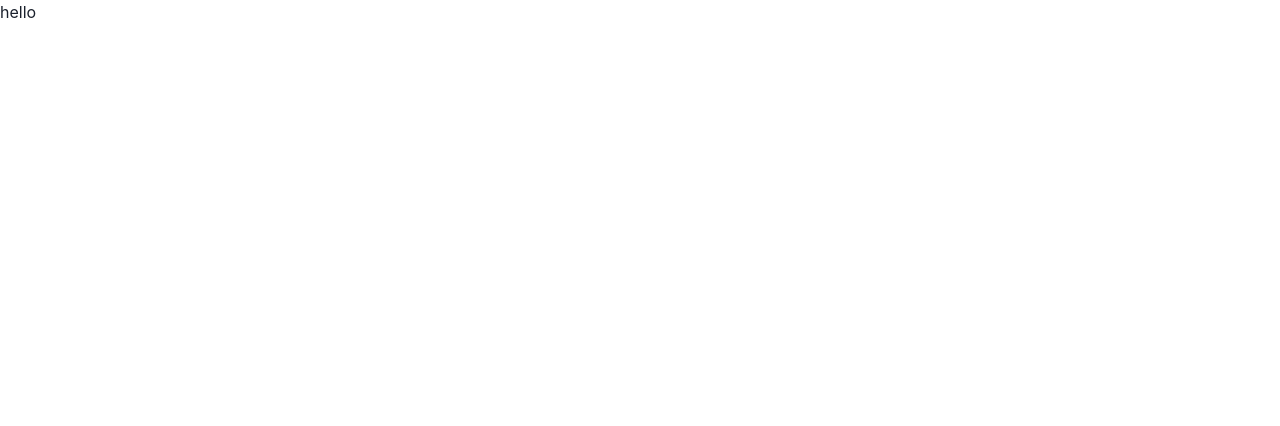
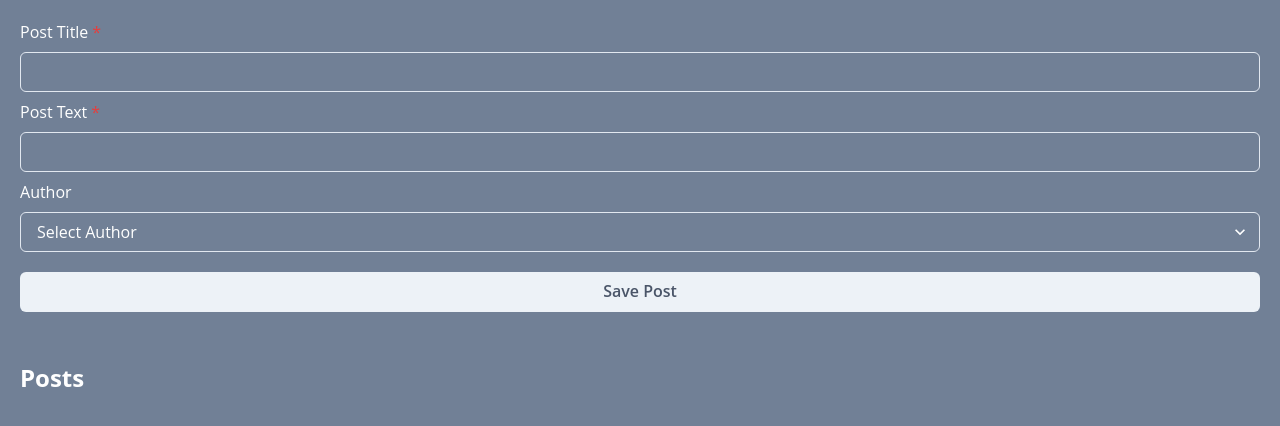
Before and after one commit to vitalii-minchuk/ReactProjects, a React (Create React App) app: page / in a window 1280 px wide. Shown: the top 426 px of the page. Built offline with nearby package versions, Linux system fonts and the light colour scheme.

Commit message:
post component

```diff
--- a/package.json
+++ b/package.json
@@ -6,6 +6,7 @@
     "@chakra-ui/react": "^2.2.4",
     "@emotion/react": "^11.10.0",
     "@emotion/styled": "^11.10.0",
+    "@fontsource/open-sans": "^4.5.10",
     "@reduxjs/toolkit": "^1.8.3",
     "@testing-library/jest-dom": "^5.16.4",
     "@testing-library/react": "^13.3.0",
@@ -14,6 +15,7 @@
     "@types/node": "^16.11.47",
     "@types/react": "^18.0.15",
     "@types/react-dom": "^18.0.6",
+    "date-fns": "^2.29.1",
     "framer-motion": "^7.0.0",
     "react": "^18.2.0",
     "react-dom": "^18.2.0",
--- a/src/App.tsx
+++ b/src/App.tsx
@@ -1,13 +1,17 @@
-import { Flex } from "@chakra-ui/react";
+import { Stack } from "@chakra-ui/react";
 import { FC } from "react";
-
+import Posts from "./components/Posts";
+import AddPostForm from "./components/Posts/AddPostForm";
 
 const App: FC = () => {
   return (
     <>
-    <Flex>hello</Flex>
+      <Stack>
+        <AddPostForm />
+        <Posts />
+      </Stack>
     </>
   );
-}
+};
 
 export default App;
--- /dev/null
+++ b/src/chakra/index.ts
@@ -0,0 +1,20 @@
+import { extendTheme } from "@chakra-ui/react";
+
+export const theme = extendTheme({
+  colors: {
+    brand: {
+      100: "#FF3c00",
+    }
+  },
+  fonts: {
+    body: "Open Sans, sans-serif",
+  },
+  styles: {
+    global: () => ({
+      body: {
+        bg: "gray.500",
+        color: "white",
+      }
+    })
+  },
+});
--- /dev/null
+++ b/src/components/Posts/AddPostForm.tsx
@@ -0,0 +1,79 @@
+import { Button, FormControl, FormLabel, Input, Select, Stack } from "@chakra-ui/react";
+import { ChangeEvent, FC, useState } from "react";
+import { useAppDispatch, useAppSelector } from "../../hooks";
+import { postAdded } from "../../redux/slices/postsSlice";
+
+const AddPostForm: FC = () => {
+  const [author, setAuthor] = useState("");
+  const [post, setPost] = useState({
+    title: "",
+    content: "",
+  });
+
+  const { users } = useAppSelector((state) => state.users);
+
+  const dispatch = useAppDispatch();
+
+  const onAddNewPost = () => {
+    if (post.title.trim() && post.content.trim()) {
+      dispatch(postAdded(post, author));
+      setPost({ title: "", content: "" });
+    }
+  };
+
+  const onSelectAuthor = (event: ChangeEvent<HTMLSelectElement>) => {
+    if (event.target.value === "Select Author") return;
+    setAuthor(event.target.value)
+  }
+
+  return (
+    <Stack p={5}>
+      <FormControl isRequired>
+        <FormLabel>Post Title</FormLabel>
+        <Input
+          value={post.title}
+          transition="all .5s"
+          _hover={{ bg: "gray.100", color: "gray.600" }}
+          _focus={{
+            color: "gray.600",
+            outline: "none",
+            border: "2px",
+            bg: "gray.100",
+            borderColor: "gray.100",
+          }}
+          onChange={(e) => setPost({ ...post, title: e.target.value })}
+        />
+      </FormControl>
+      <FormControl isRequired>
+        <FormLabel>Post Text</FormLabel>
+        <Input
+          value={post.content}
+          transition="all .5s"
+          _hover={{ bg: "gray.100", color: "gray.600" }}
+          _focus={{
+            color: "gray.600",
+            outline: "none",
+            border: "2px",
+            bg: "gray.100",
+            borderColor: "gray.100",
+          }}
+          onChange={(e) => setPost({ ...post, content: e.target.value })}
+        />
+      </FormControl>
+      <FormControl pb={3}>
+        <FormLabel>Author</FormLabel>
+        <Select onChange={(e: ChangeEvent<HTMLSelectElement>) => onSelectAuthor(e)}>
+          <option value="Select Author">Select Author</option>
+          {users.map(user => (
+            <option key={user.userId} value={user.userId}>{user.name}</option>
+          ))}
+        </Select>
+      </FormControl>
+      <Button color="gray.600" onClick={onAddNewPost}>
+        Save Post
+      </Button>
+    </Stack>
+  );
+};
+
+export default AddPostForm;
--- /dev/null
+++ b/src/components/Posts/Post.tsx
@@ -0,0 +1,38 @@
+import { Flex, Stack, Text } from "@chakra-ui/react";
+import { formatDistanceToNow, parseISO } from "date-fns";
+import { FC } from "react";
+import { useAppSelector } from "../../hooks";
+import { Post } from "../../redux/slices/postsSlice";
+
+interface ISinglePostProps {
+  post: Post;
+}
+
+const SinglePost: FC<ISinglePostProps> = ({ post }) => {
+  const { users } = useAppSelector((state) => state.users);
+  const author = users.filter((user) => user.userId === post.userId);
+  const timeAgo = formatDistanceToNow(parseISO(post.createdAt));
+
+console.log(post);
+  return (
+    <Stack
+      p={3}
+      spacing={2}
+      border="1px solid"
+      borderColor="gray.200"
+      borderRadius={6}
+    >
+      <Flex justify="space-between">
+        <Text fontSize="14pt" fontWeight={600}>
+          {post.title}
+        </Text>
+        <Text fontSize="8pt">
+          posted by {author[0]?.name ? author[0].name : "Unknown author"} {timeAgo}
+        </Text>
+      </Flex>
+      <Text fontSize="10pt">{post.content}</Text>
+    </Stack>
+  );
+};
+
+export default SinglePost;
--- /dev/null
+++ b/src/components/Posts/index.tsx
@@ -0,0 +1,24 @@
+import { Stack, Text } from "@chakra-ui/react";
+import { FC } from "react";
+import { useAppDispatch, useAppSelector } from "../../hooks";
+import SinglePost from "./Post";
+
+const Posts: FC = () => {
+  const { posts } = useAppSelector((state) => state.posts);
+  const dispatch = useAppDispatch();
+
+  return (
+    <Stack p={5}>
+      <Text fontSize="18pt" fontWeight={700} mb={4}>
+        Posts
+      </Text>
+      <Stack spacing={4}>
+        {posts.map((item) => (
+          <SinglePost key={item.id} post={item} />
+        ))}
+      </Stack>
+    </Stack>
+  );
+};
+
+export default Posts;
--- /dev/null
+++ b/src/hooks/index.ts
@@ -0,0 +1,6 @@
+import { useDispatch, useSelector } from "react-redux";
+import type { TypedUseSelectorHook } from "react-redux";
+import { AppDispatch, RootState } from "../redux";
+
+export const useAppDispatch: () => AppDispatch = useDispatch;
+export const useAppSelector: TypedUseSelectorHook<RootState> = useSelector;
--- a/src/index.tsx
+++ b/src/index.tsx
@@ -1,12 +1,17 @@
 import { ChakraProvider } from "@chakra-ui/react";
 import ReactDOM from "react-dom/client";
+import { Provider } from "react-redux";
 import App from "./App";
+import { theme } from "./chakra";
+import { store } from "./redux";
 
 const root = ReactDOM.createRoot(
   document.getElementById("root") as HTMLElement
 );
 root.render(
-  <ChakraProvider>
-    <App />
-  </ChakraProvider>
+  <Provider store={store}>
+    <ChakraProvider theme={theme}>
+      <App />
+    </ChakraProvider>
+  </Provider>
 );
--- /dev/null
+++ b/src/redux/index.ts
@@ -0,0 +1,13 @@
+import { configureStore } from "@reduxjs/toolkit";
+import postsReducer from "./slices/postsSlice";
+import usersReducer from "./slices/usersSlice";
+
+export const store = configureStore({
+  reducer: {
+    posts: postsReducer,
+    users: usersReducer,
+  },
+});
+
+export type RootState = ReturnType<typeof store.getState>;
+export type AppDispatch = typeof store.dispatch;
--- /dev/null
+++ b/src/redux/slices/postsSlice.ts
@@ -0,0 +1,45 @@
+import { createSlice, nanoid } from "@reduxjs/toolkit";
+import type { PayloadAction } from "@reduxjs/toolkit";
+
+export interface Post {
+  id?: string;
+  title: string;
+  content: string;
+  userId: string;
+  createdAt: string
+};
+
+export interface PostsState {
+  posts: Post[]
+};
+
+const initialState: PostsState = {
+  posts: [],
+};
+
+export const postsSlice = createSlice({
+  name: "posts",
+  initialState,
+  reducers: {
+    postAdded: {
+      reducer(state, action: PayloadAction<Post>) {
+        state.posts.push(action.payload)
+      },
+      prepare(post, author) {
+        return {
+          payload: {
+            id: nanoid(),
+            title: post.title,
+            content: post.content,
+            userId: author,
+            createdAt: new Date().toISOString(),
+          }
+        };
+      },
+    },
+  },
+});
+
+export const { postAdded } = postsSlice.actions;
+
+export default postsSlice.reducer;
--- /dev/null
+++ b/src/redux/slices/usersSlice.ts
@@ -0,0 +1,38 @@
+import { createSlice } from "@reduxjs/toolkit";
+
+export interface User {
+  userId?: string;
+  name: string;
+};
+
+export interface PostsState {
+  users: User[]
+};
+
+const initialState: PostsState = {
+  users: [
+    {
+      userId: "1",
+      name: "Bob",
+    },
+    {
+      userId: "2",
+      name: "Mary",
+    },
+    {
+      userId: "3",
+      name: "Sophy",
+    }
+  ],
+};
+
+export const usersSlice = createSlice({
+  name: "users",
+  initialState,
+  reducers: {
+  },
+});
+
+export const {  } = usersSlice.actions;
+
+export default usersSlice.reducer;
```
Also changed, not shown: 2 other files (tests, documents, lock files or other folders).
